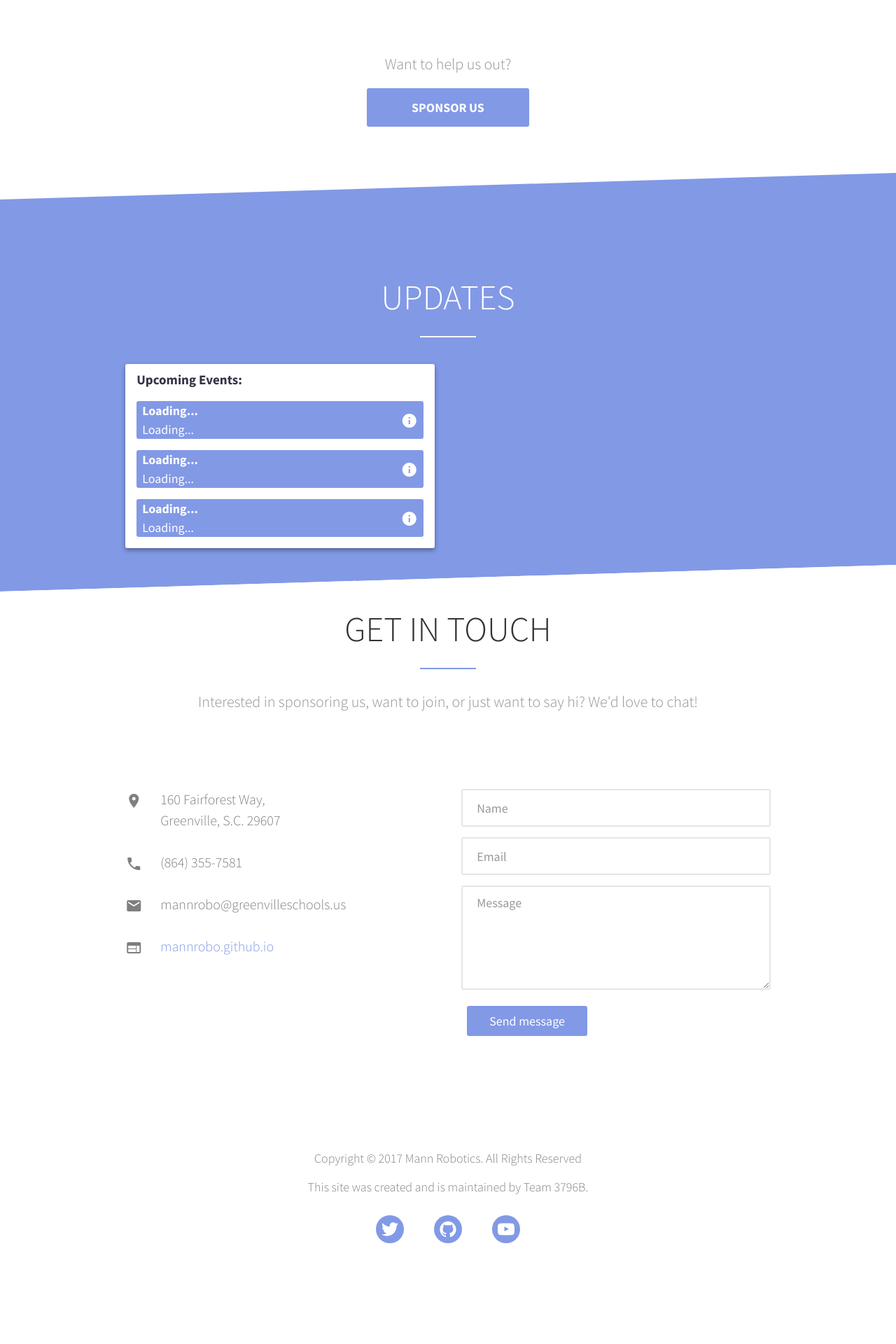
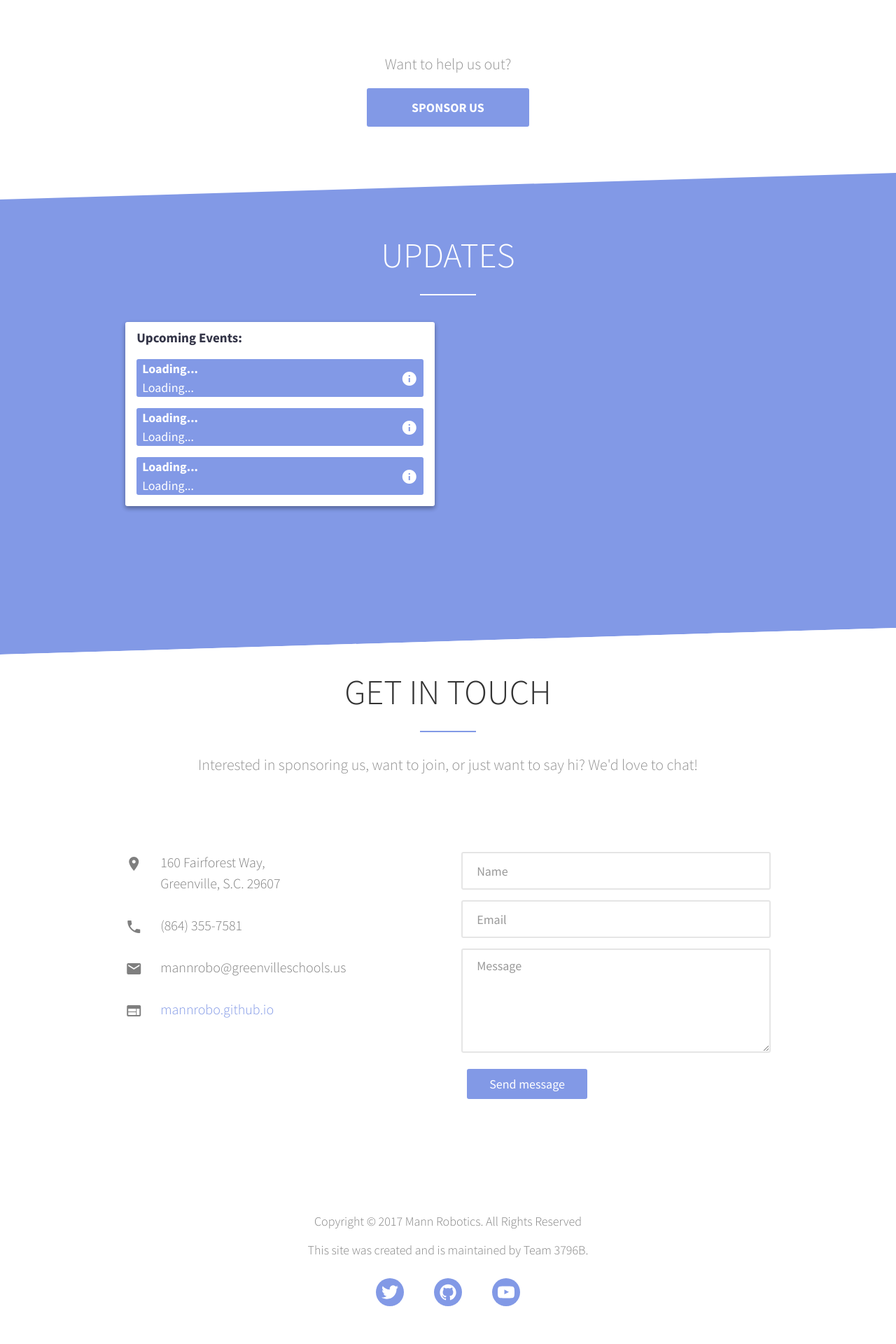
Before and after one commit to mannrobo/mannrobo.github.io, a Jekyll site: the page built from index.html, in a window 1280 px wide. Shown: the part 3275-5195 px from the top of the page at 70% size. Built offline with Jekyll 4.4.1, drawn with Linux system fonts in a browser that asks for light colours; comment, search, counter and statistics services are not loaded; before the commit the page ends 5105 px from its top, so only the background shows below that.

Commit message:
Better spacing

```diff
--- a/_sass/updates.scss
+++ b/_sass/updates.scss
@@ -1,4 +1,4 @@
 #updates {
     @include slant(after);
-    min-height: 70vh;
+    min-height: 80vh;
 }
--- a/_sass/util.scss
+++ b/_sass/util.scss
@@ -216,7 +216,7 @@ img {
 section.blue {
     @include slant(before);
     .container {
-        margin-top: 156px;
+        margin-top: 96px;
     }
     h1.section-head {
         color: white;
```
